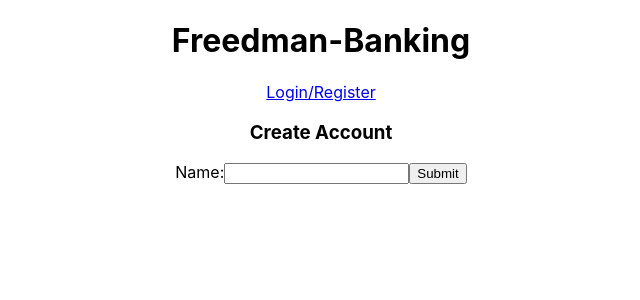
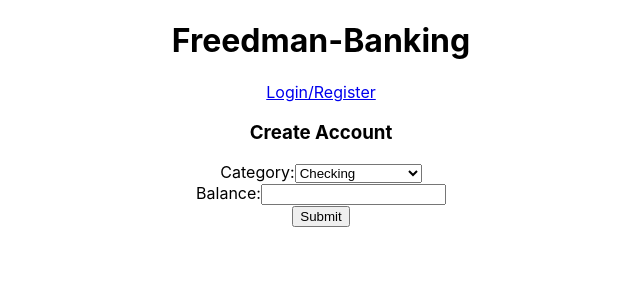
Before and after one commit to ajfreedm/Freedman-Banking, a React (Create React App) app in the folder client/: page /accounts/new in a window 1280 px wide. Shown: the top 300 px of the page, without its empty margins (319-959 px from the left). Built offline with nearby package versions, Linux system fonts and the light colour scheme; no server answers; the HTML template or start-up script is replaced by a standard one.

Commit message:
add account form

```diff
--- a/client/src/screens/AccountCreate.jsx
+++ b/client/src/screens/AccountCreate.jsx
@@ -1,11 +1,11 @@
-import React from 'react';
 import { useState } from 'react';
 
 export default function AccountCreate({ handleAccountCreate }) {
   const [formData, setFormData] = useState({
-    name: '',
+    category: 'Checking',
+    balance: '',
   });
-  const { name } = formData;
+  const { category, balance } = formData;
 
   const handleChange = (e) => {
     const { name, value } = e.target;
@@ -23,10 +23,24 @@ export default function AccountCreate({ handleAccountCreate }) {
       }}
     >
       <h3>Create Account</h3>
+
       <label>
-        Name:
-        <input type='text' name='name' value={name} onChange={handleChange} />
+        Category:
       </label>
+        <select name='category' value={category} onChange={handleChange} defaultValue={"default"} >
+        <option value={"default"} disabled>
+          Choose an option
+        </option>
+        <option value="Checking">Checking</option>
+        <option value="Savings">Savings</option>
+      </select>
+
+      <br />
+      <label>
+        Balance:
+      <input type='text' name='balance' value={balance} onChange={handleChange} />
+      </label>
+      <br />
       <button>Submit</button>
     </form>
   );
```
